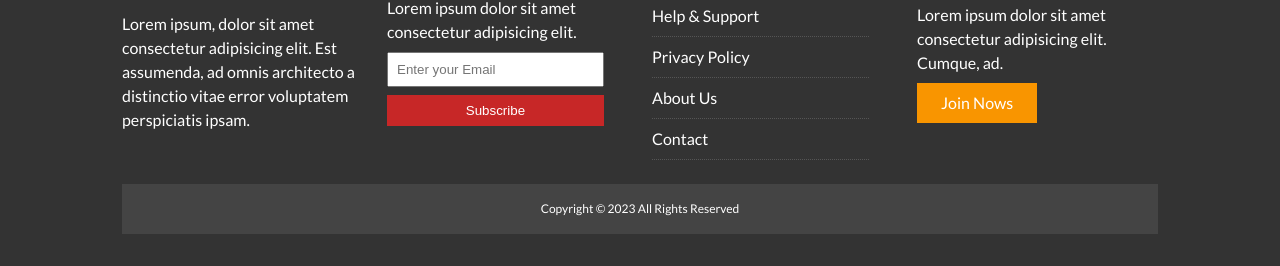
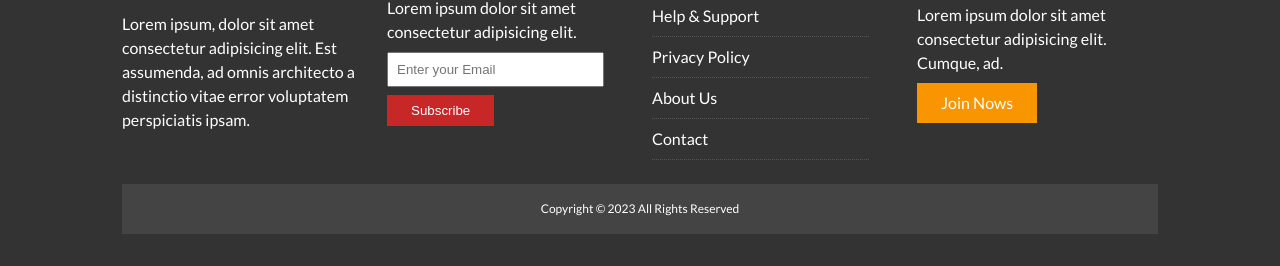
Before and after one commit to DmitriiMal/newsgrid, a plain HTML site: page index.html in a window 1280 px wide. Shown: the part 1644-1910 px from the top of the page. Drawn offline with Linux system fonts and the light colour scheme.

Commit message:
forms fixing

```diff
--- a/index.html
+++ b/index.html
@@ -138,7 +138,8 @@
         <p>Lorem ipsum dolor sit amet consectetur adipisicing elit.</p>
         <form name="contact" method="POST" data-netlify="true">
           <input type="email" name="email" placeholder="Enter your Email">
-          <input type="submit" name="submit" value="Subscribe" class="btn btn-primary">
+          <button type="submit" name="submit" class="btn btn-primary">Subscribe</button>
+          <!-- <input type="submit" name="submit" value="Subscribe" class="btn btn-primary"> -->
         </form>
       </div>
       <div>
```
Also changed, not shown: 1 other file.
